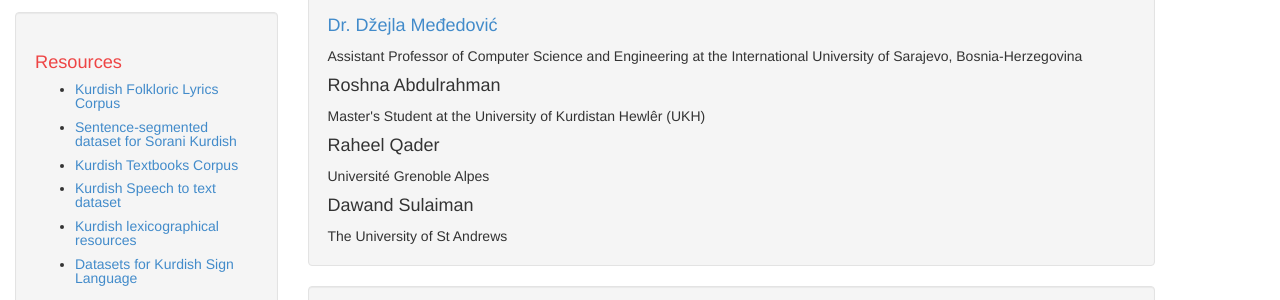
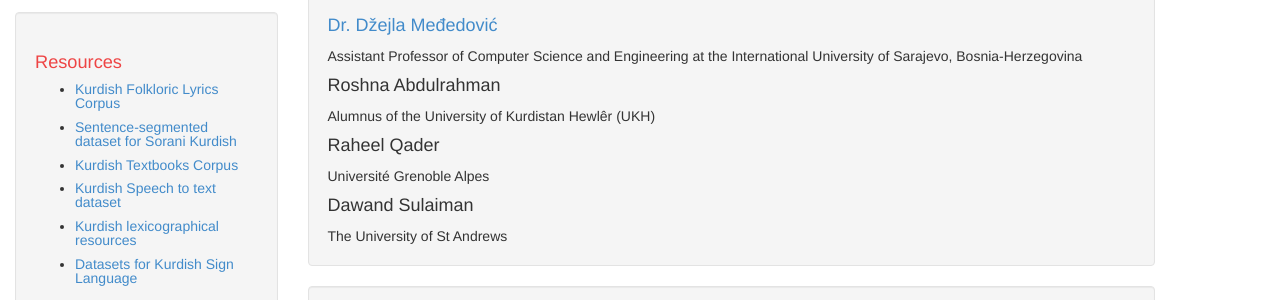
Before and after one commit to KurdishBLARK/KurdishBLARK.github.io, a Jekyll site: the page built from team.html, in a window 1280 px wide and 1083 px high. Shown: the part 427-727 px from the top of the window. Built offline with Jekyll 4.4.1, drawn with Linux system fonts in a browser that asks for light colours.

Commit message:
Update team.html

```diff
--- a/team.html
+++ b/team.html
@@ -29,7 +29,7 @@ layout: default
 		</tr>
 		<tr>
 			<h4>Roshna Abdulrahman</h4>
-			Master's Student at the University of Kurdistan Hewlêr (UKH)
+			Alumnus of the University of Kurdistan Hewlêr (UKH)
 		</tr>
 		<tr>
 			<h4>Raheel Qader</h4>
```
